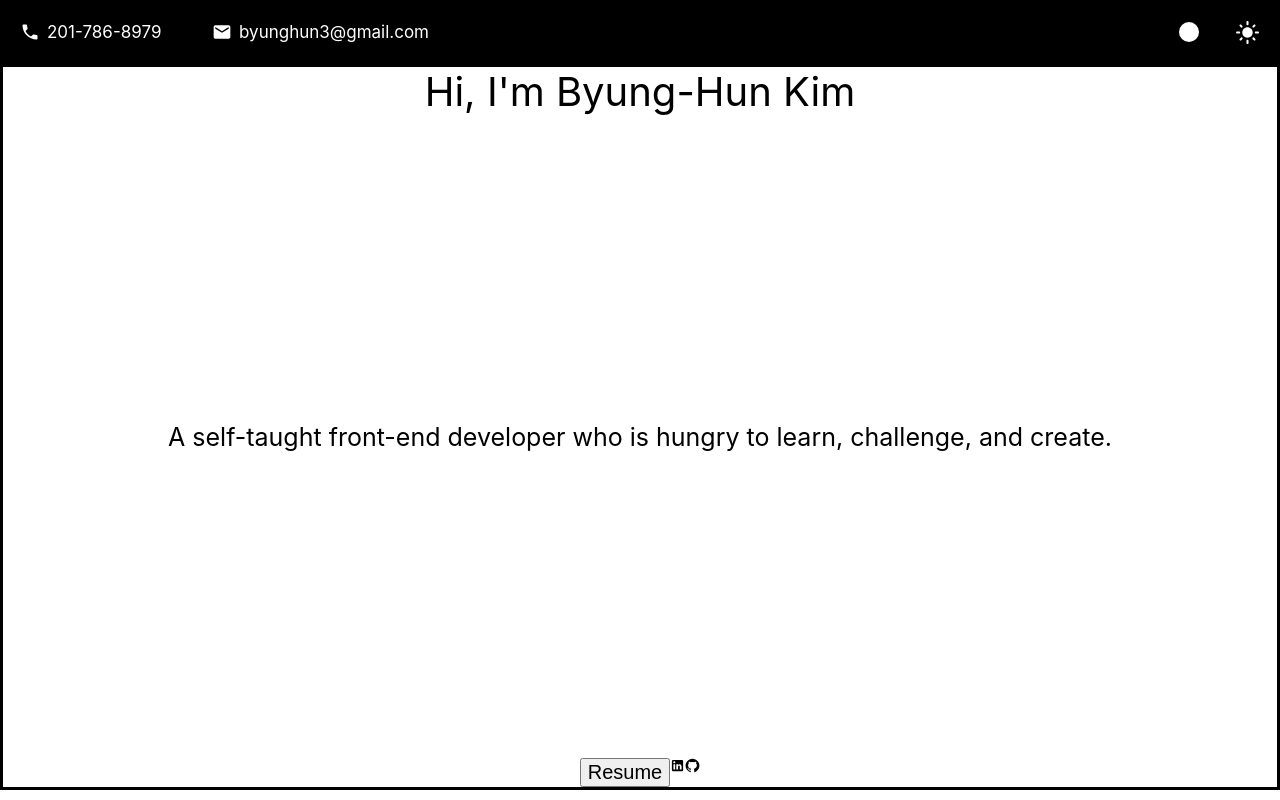
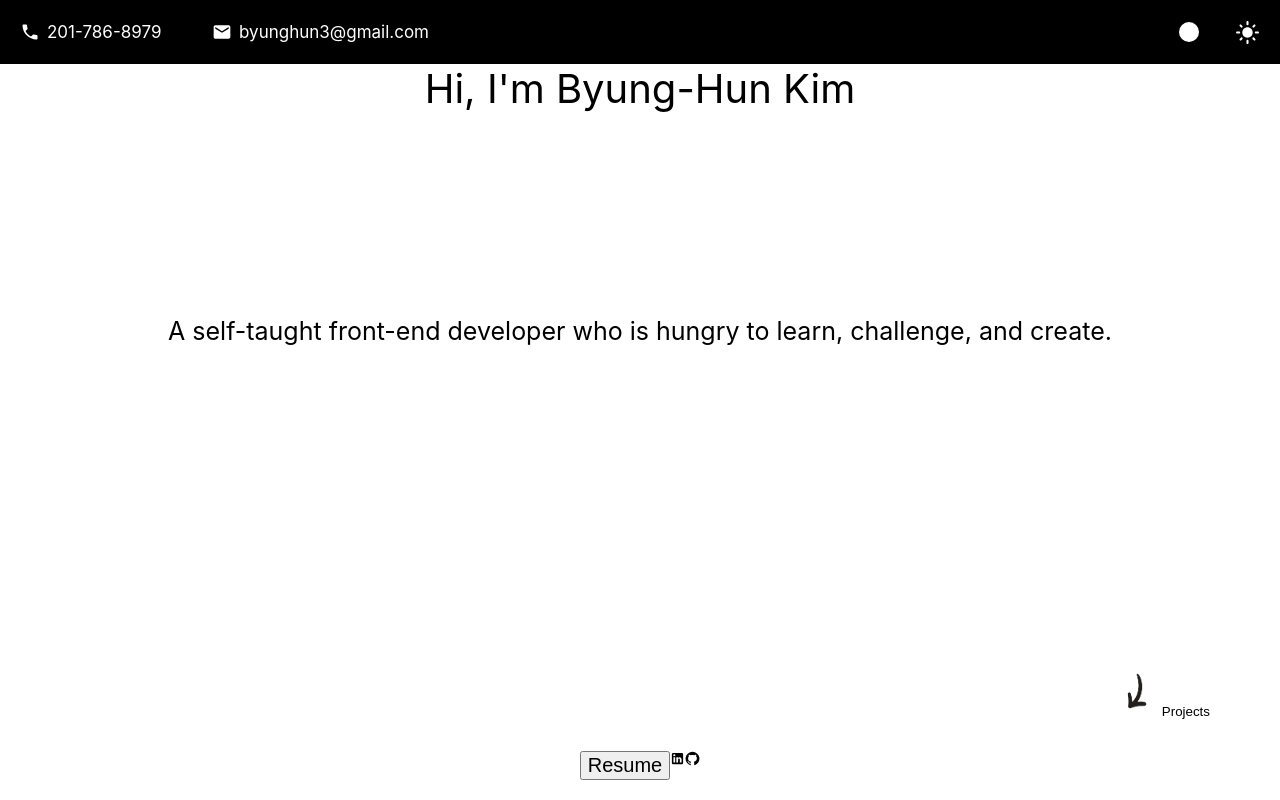
Before and after one commit to byunghun3/portfolio, a React (Create React App) app: page / in a window 1280 px wide. Built offline with nearby package versions, Linux system fonts and the light colour scheme.

Commit message:
add functionality to scroll to Projects section

```diff
--- a/src/components/Profile.tsx
+++ b/src/components/Profile.tsx
@@ -1,16 +1,24 @@
-import React from "react";
+import React, { FC, useEffect, useContext } from "react";
+import { NavHashLink } from "react-router-hash-link";
 import LinkedInIcon from "@mui/icons-material/LinkedIn";
 import GitHubIcon from "@mui/icons-material/GitHub";
+import { ThemeContext } from "../contexts/ThemeContext";
 import { Header } from "./Header";
+import DownArrow from "../assets/icons/Black-doodle-arrow-isolated-on-transparent-background-PNG.png";
 import styled from "styled-components";
+
+interface ProfileProps {
+    projectsHash: string
+}
 
 const Content = styled.div`
     display: flex;
     flex-direction: column;
     justify-content: space-between;
     align-items: center;
-    min-height: 90vh;
-    border: solid black;
+    min-height: 92vh;
+    background-color: ${(props) => props.isDarkMode ? "black" : "white"};
+    color: ${(props) => props.isDarkMode ? "white" : "black"};
 `;
 
 const Greeting = styled.div`
@@ -25,29 +33,56 @@ const Intro = styled.div`
 
 const Links = styled.div`
     display: flex;
+    margin-bottom: 2rem;
 `;
 
 const Resume = styled.button`
     font-size: 2rem;
 `;
 
-type Props = {}
+const ScrollButton = styled.button`
+    position: absolute;
+    right: 5%;
+    bottom: 10%;
+    border: none;
+    background: none;
+    &:hover {
+        cursor: pointer;
+    }
+`;
 
-export const Profile = (props: Props) => {
+const Arrow = styled.img`
+    width: 5rem;
+`;
+
+export const Profile: FC<ProfileProps> = ({ projectsHash }) => {
+    const { isDarkMode } = useContext(ThemeContext);
+
+    const handleClick = () => {
+        setTimeout(() => {
+            history.pushState("", document.title, window.location.pathname + window.location.search);
+        }, 1);
+    };
+
     return (
         <div>
             <Header
                 projectsHash="#projects"
                 contactHash="#contact"
             />
-            <Content>
+            <Content isDarkMode={isDarkMode}>
                 <Greeting>Hi, I&apos;m Byung-Hun Kim</Greeting>
                 <Intro>A self-taught front-end developer who is hungry to learn, challenge, and create.</Intro>
+                <NavHashLink smooth to={projectsHash}>
+                    <ScrollButton type="button" onClick={handleClick}>
+                        <Arrow src={DownArrow} />Projects</ScrollButton>
+                </NavHashLink>
                 <Links>
                     <Resume type="button">Resume</Resume>
                     <LinkedInIcon />
                     <GitHubIcon />
                 </Links>
+
             </Content>
         </div>
     );
--- a/src/index.d.ts
+++ b/src/index.d.ts
@@ -1 +1,2 @@
 declare module "react-router-hash-link";
+declare module "*.png";
```
Also changed, not shown: src/assets/icons/Black-doodle-arrow-isolated-on-transparent-background-PNG.png (added).
